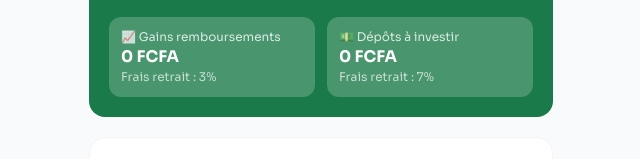
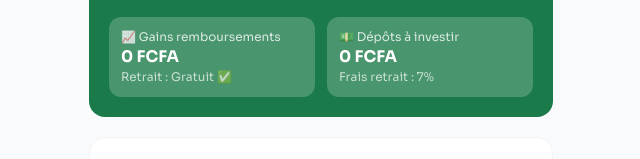
Before and after one commit to Iniestadiks/baobab-invest, a Next.js app in the folder baobab-web/: page /wallet/withdraw in a window 1280 px wide. Shown: the part 164-323 px from the top of the page, without its empty margins (319-959 px from the left). Built offline with nearby package versions, Linux system fonts and the light colour scheme; no server answers; sample sign-in values are in the browser's storage.

Commit message:
fix: frais retrait dynamiques depuis config (0% gains, 7% dépôts) — plus de valeurs en dur

```diff
--- a/baobab-web/app/wallet/withdraw/page.tsx
+++ b/baobab-web/app/wallet/withdraw/page.tsx
@@ -1,4 +1,5 @@
 "use client";
+import { usePlatformConfig } from "@/hooks/usePlatformConfig";
 import { useState, useEffect } from "react";
 import { useRouter } from "next/navigation";
 import Link from "next/link";
@@ -50,10 +51,13 @@ export default function WithdrawPage() {
 
   // Calcul frais proportionnels
   const amt = Number(amount) || 0;
+  const { fees } = usePlatformConfig();
+  const gainFeePct = fees?.withdrawal_fee_standard ?? 0;
+  const depositFeePct = fees?.withdrawal_fee_no_invest ?? 7;
   const gainPart = Math.min(amt, gainBalance);
   const depositPart = Math.max(0, amt - gainPart);
-  const gainFee = Math.round(gainPart * 3 / 100);
-  const depositFee = Math.round(depositPart * 7 / 100);
+  const gainFee = Math.round(gainPart * gainFeePct / 100);
+  const depositFee = Math.round(depositPart * depositFeePct / 100);
   const totalFee = gainFee + depositFee;
   const netReceived = amt - totalFee;
   const effectiveRate = amt > 0 ? ((totalFee / amt) * 100).toFixed(1) : '0';
@@ -75,7 +79,7 @@ export default function WithdrawPage() {
             <div className="bg-white/20 rounded-xl p-3">
               <div className="text-xs opacity-80">📈 Gains remboursements</div>
               <div className="font-bold">{fmt(gainBalance)} FCFA</div>
-              <div className="text-xs opacity-70">Frais retrait : 3%</div>
+              <div className="text-xs opacity-70">Retrait : {gainFeePct === 0 ? "Gratuit ✅" : gainFeePct + "%"}</div>
             </div>
             <div className="bg-white/20 rounded-xl p-3">
               <div className="text-xs opacity-80">💵 Dépôts à investir</div>
@@ -129,13 +133,13 @@ export default function WithdrawPage() {
         {amt > 0 && (
           <div className="bg-blue-50 border border-blue-200 rounded-xl p-4 text-xs text-blue-800">
             <p className="font-semibold mb-2">📊 Détail des frais</p>
-            {gainPart > 0 && <p>• Gains {fmt(gainPart)} FCFA × 3% = <strong>-{fmt(gainFee)} FCFA</strong></p>}
+            {gainPart > 0 && <p>• Gains {fmt(gainPart)} FCFA × {gainFeePct}% = <strong>{gainFeePct === 0 ? "Gratuit ✅" : "-" + fmt(gainFee) + " FCFA"}</strong></p>}
             {depositPart > 0 && <p>• Dépôts {fmt(depositPart)} FCFA × 7% = <strong>-{fmt(depositFee)} FCFA</strong></p>}
             <p className="border-t border-blue-200 mt-2 pt-2 font-bold">
               Taux effectif : {effectiveRate}% — Vous recevez : {fmt(netReceived)} FCFA
             </p>
             {depositPart > 0 && (
-              <p className="text-orange-600 mt-1">💡 Investissez d&apos;abord pour bénéficier du taux 3%</p>
+              <p className="text-orange-600 mt-1">💡 Investissez vos dépôts pour retirer sans frais</p>
             )}
           </div>
         )}
```
